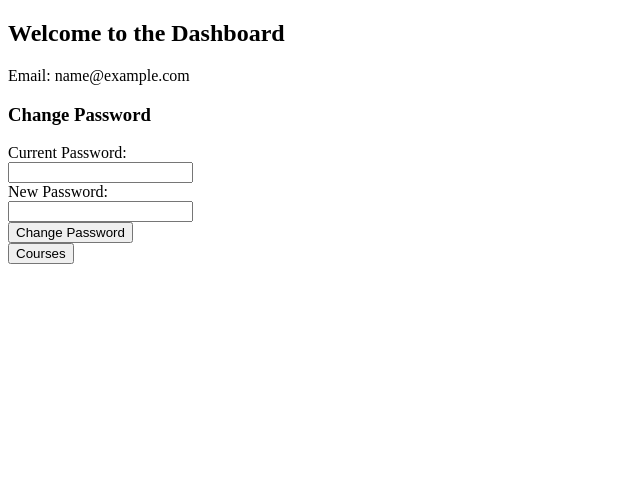
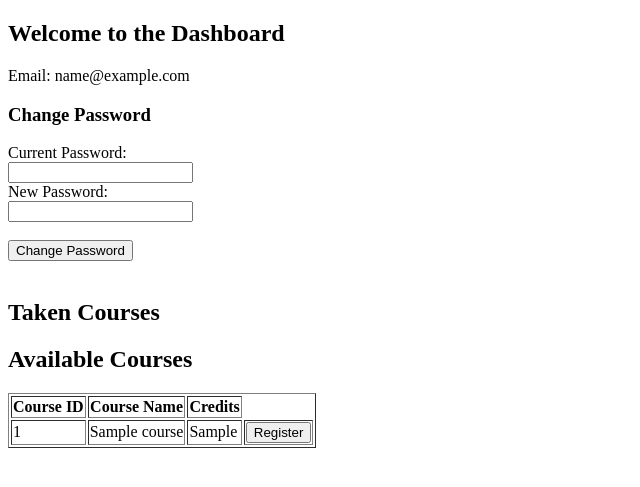
Before and after one commit to geoffreyehiggins/DB2, a PHP site: page /dashboard.php in a window 1280 px wide. Shown: the top 487 px of the page, without its empty margins (0-640 px from the left). Run offline with PHP 8.4, Linux system fonts and the light colour scheme; the visitor is signed in with stand-in values (Sample User, id 1); tables that the repository leaves empty or names only in its code hold one stand-in row (values such as "Sample post").

Commit message:
Removed Courses.php
Moved courses.php to student dashboard

```diff
--- a/dashboard.php
+++ b/dashboard.php
@@ -1,6 +1,19 @@
 <?php
     session_start();
     $email = $_SESSION['email'];
+    $myconnection = mysqli_connect('localhost', 'root', '') or die ('Could not connect: ' . mysqli_error());
+
+    $mydb = mysqli_select_db($myconnection, 'db2') or die ('Could not select database');
+
+    if ($_SERVER['REQUEST_METHOD'] == 'POST') {
+        // Handle registration logic here
+        $courseId = $_POST['course_id'];
+        // Implement your registration logic, for example, insert into a registration table
+        echo "Registered for Course ID: $courseId";
+        exit;
+    }
+    $query = "SELECT * FROM course";
+    $result = mysqli_query($myconnection, $query) or die("Query Failed: " . mysqli_error($myconnection));
 ?>
 
 <!DOCTYPE html>
@@ -17,11 +30,31 @@
         <label for="current_password">Current Password:</label><br>
         <input type="password" id="current_password" name="current_password"><br>
         <label for="new_password">New Password:</label><br>
-        <input type="password" id="new_password" name="new_password"><br>
+        <input type="password" id="new_password" name="new_password"><br><br>
         <input type="submit" value="Change Password">
     </form>
-    <a href = "courses.php">
-            <button>Courses</button>
-        </a>
+    <br>
+    <h2> Taken Courses </h2>
+    <h2> Available Courses </h2>
+    <form method = "post">
+    <table border="1">
+        <tr>
+            <th>Course ID</th>
+            <th>Course Name</th>
+            <th>Credits</th>
+        </tr>
+
+        <?php
+            while($row = mysqli_fetch_assoc($result)){
+                echo "<tr>";
+                echo "<td>{$row['course_id']}</td>";
+                echo "<td>{$row['course_name']}</td>";
+                echo "<td>{$row['credits']}</td>";
+                echo "<td><button type='submit' name='course_id' value='{$row['course_id']}'>Register</button></td>";
+                echo "</tr>";
+            }
+        ?>
+    </table>
+    </form>
 </body>
 </html>
```
Also changed, not shown: courses.php (deleted, +0 -39 lines).
